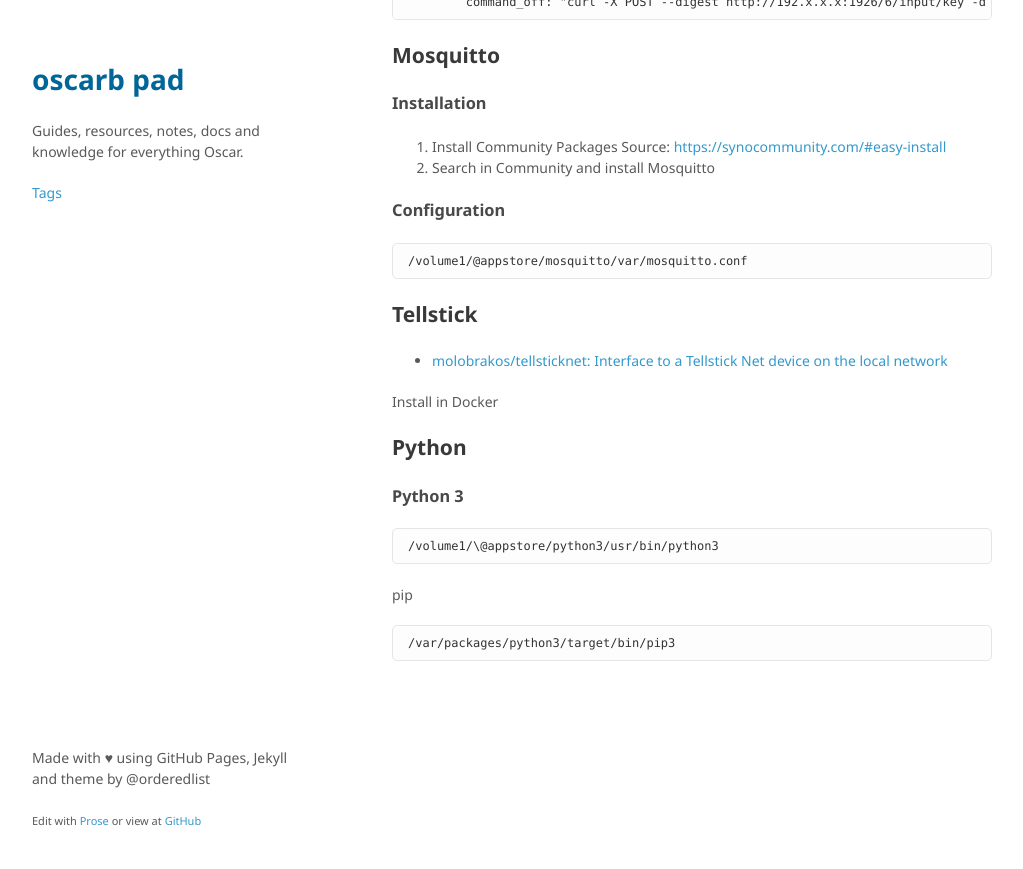
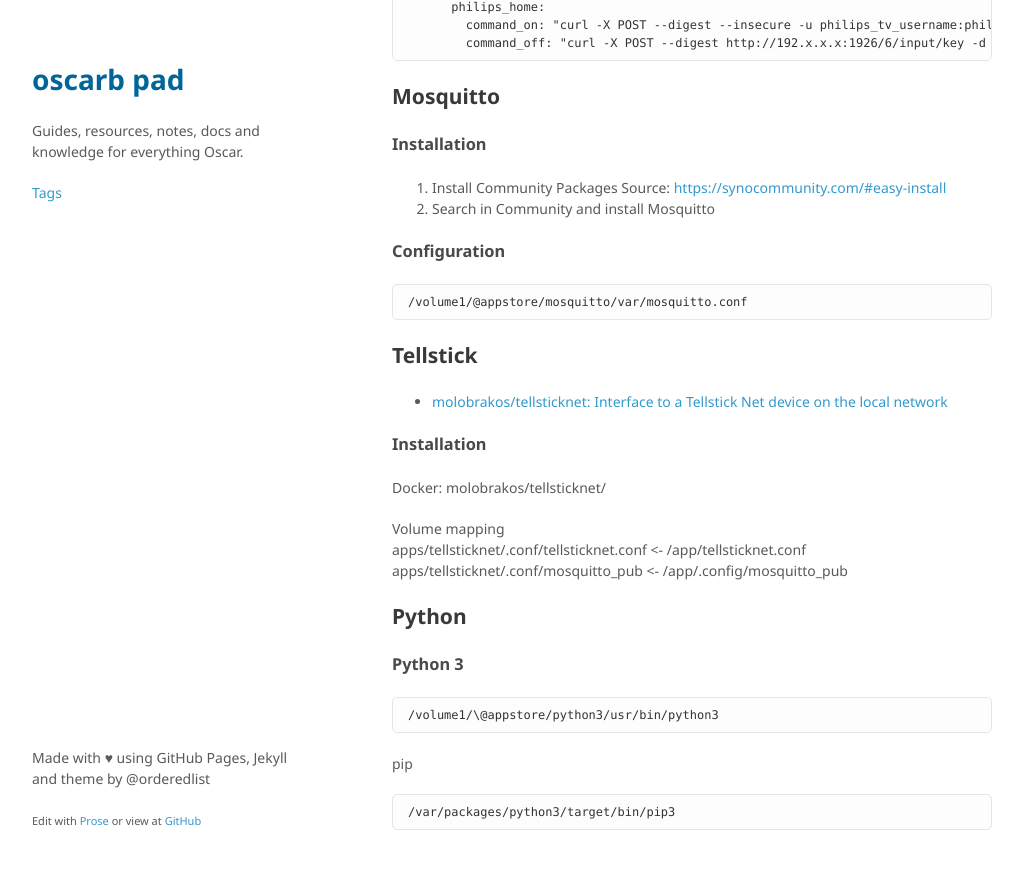
Before and after one commit to oscarb/pad, a Jekyll site: the page built from _docs/ds713.md, in a window 1280 px wide and 900 px high, scrolled down 10733 px. Shown: the top 869 px of the window, without its empty margins (128-1151 px from the left). Built offline with Jekyll 4.4.1, drawn with Linux system fonts in a browser that asks for light colours; some web fonts are replaced.

Commit message:
Update ds713.md

```diff
--- a/_docs/ds713.md
+++ b/_docs/ds713.md
@@ -465,7 +465,13 @@ switch:
 
 * [molobrakos/tellsticknet: Interface to a Tellstick Net device on the local network](https://github.com/molobrakos/tellsticknet)
 
-Install in Docker
+### Installation
+
+Docker: molobrakos/tellsticknet/
+
+Volume mapping
+apps/tellsticknet/.conf/tellsticknet.conf <- /app/tellsticknet.conf
+apps/tellsticknet/.conf/mosquitto_pub <- /app/.config/mosquitto_pub
 
 
 ## Python
```
